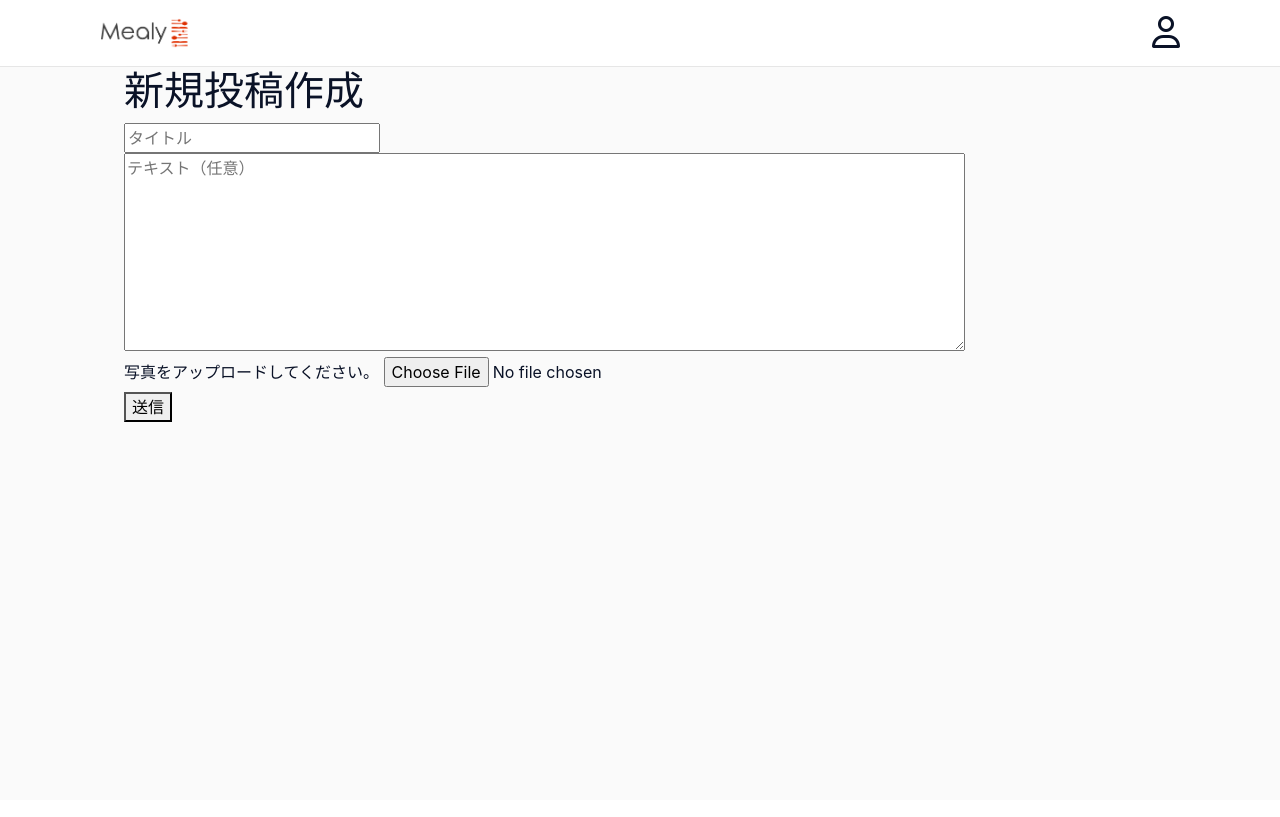
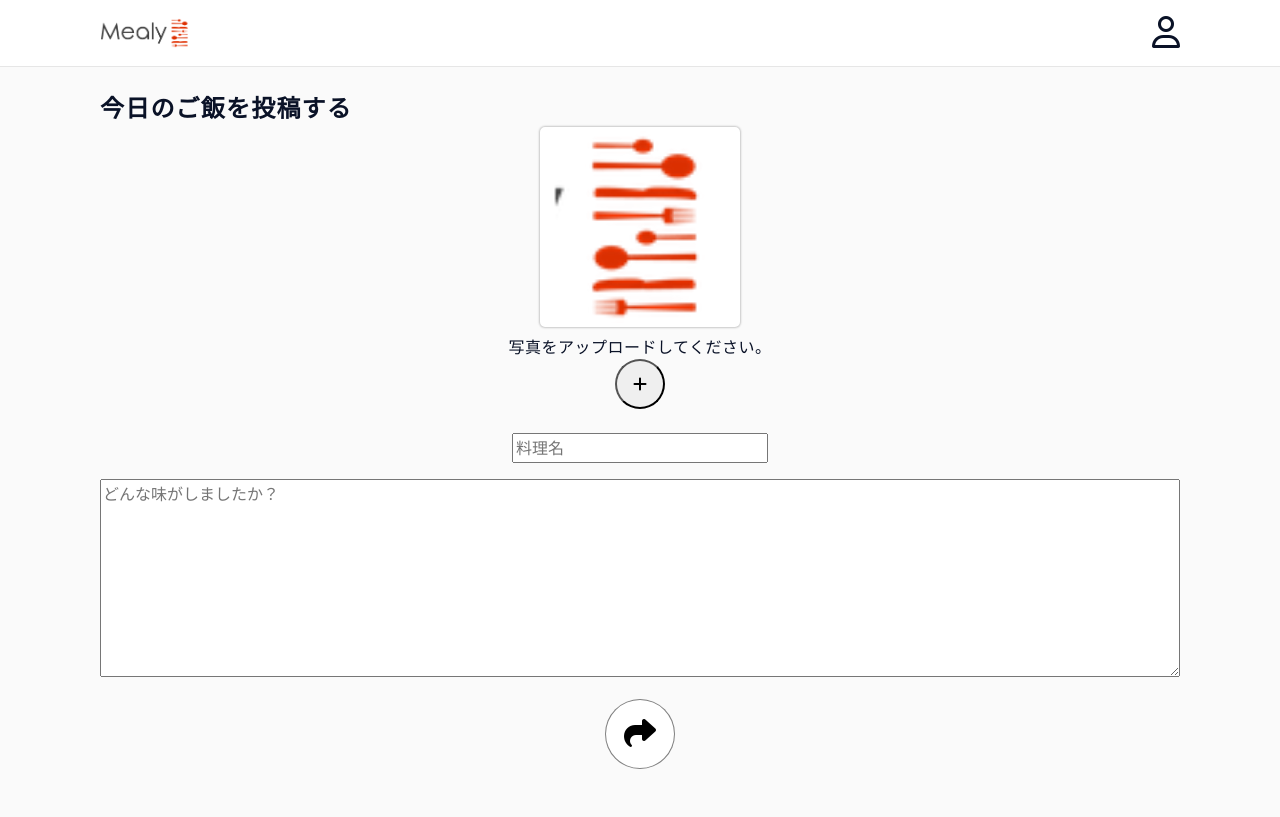
Before and after one commit to isomugi/mealy, a Django app: page /post/ in a window 1280 px wide. Before the commit the page ends 422 px from the top, so only its background shows below. Run offline with Django 3.2, Linux system fonts and the light colour scheme; the visitor is signed in with stand-in values (Sample User, id 1); some libraries are stand-ins or nearby versions.

Commit message:
投稿画面

```diff
--- a/project/static/project/css/style.css
+++ b/project/static/project/css/style.css
@@ -1,7 +1,12 @@
 /* font-family */
 body {
-	font-family: -apple-system,BlinkMacSystemFont,"Segoe UI",Roboto,Helvetica,Arial,sans-serif;
+	font-family: HiraginoSans, -apple-system,BlinkMacSystemFont,"Segoe UI",Roboto,Helvetica,Arial,sans-serif;
 	color: #0a1227;
+}
+@media(max-width: 980px) {
+	body {
+		font-size: 10px;
+	}
 }
 
 /* backgrounds */
@@ -19,6 +24,9 @@ body {
 .italic {
 	font-style: italic;
 }
+.bold {
+	font-weight: bold;
+}
 .normal-height {
 	line-height: 1;
 }
@@ -34,20 +42,45 @@ body {
 .lg-height {
 	line-height: 2;
 }
-.fa-0_9x {
-	font-size: 0.9em;
+.fa-0_7x {
+	font-size: 0.7em;
 }
 .fa-0_8x {
 	font-size: 0.8em;
 }
-.fa-0_7x {
-	font-size: 0.7em;
+.fa-0_9x {
+	font-size: 0.9em;
 }
+.fa-1_4x {
+	font-size: 1.4em;
+}
+.fa-1_5x {
+	font-size: 1.5em;
+}
+.sp-lg-space {
+	letter-spacing: 1.2px;
+}
+.sp-md-space {
+	letter-spacing: 0.8px;
+}
+.sp-sm-space {
+	letter-spacing: 0.5px;
+}
+.sp-xs-space {
+	letter-spacing: 0.2px;
+}
+@media(min-width: 981px) {
+	.pc-sm-space {
+
+	}
+}
+
+
 
 /* paddings */
 .center-padding {
-	padding-left: calc(50vw - 540px);
-	padding-right: calc(50vw - 540px);
+	padding-left: calc(50vw - 552px);
+	padding-right: calc(50vw - 552px);
 }
 @media(max-width: 1280px) {
 	.center-padding {
@@ -99,6 +132,9 @@ a, a:hover, a:focus {
 	color: #0a1227;
 	text-decoration: initial;
 }
+button {
+	cursor: pointer;
+}
 .pointer {
 	cursor: pointer;
 }
--- a/project/templates/project/base.html
+++ b/project/templates/project/base.html
@@ -3,7 +3,8 @@
 <html lang="en" dir="ltr">
 	<head>
 		<meta charset="utf-8">
-		<meta name="viewport" content="width=device-width, initial-scale=1, shrink-to-fit=no">
+		<meta name="viewport" content="width=device-width, initial-scale=1, minimum-scale=1, maximum-scale=1, viewport-fit=cover">
+		<meta name="mobile-web-app-capable" content="yes">
 		<link rel="stylesheet" href="{% static 'project/css/bootstrap.min.css' %}" type="text/css">
 		<link rel="stylesheet" type="text/css" href="{% static 'project/css/style.css' %}">
 		<link rel="stylesheet" type="text/css" href="{% static 'project/css/main.css' %}">
@@ -16,7 +17,7 @@
 		<header>
 			{% include 'project/navi.html' %}
 		</header>
-		<div class="mx-4 center-padding">
+		<div class="center-padding">
 			{% block contents %}{% endblock %}
 		</div>
 		<footer>
--- a/project/templates/project/create.html
+++ b/project/templates/project/create.html
@@ -1,27 +1,104 @@
 {% extends 'project/base.html' %}
+
+{% load static %}
+
+{% block styles %}
+<style media="screen">
+	.upload-btn {
+		height: 50px;
+		width: 50px;
+		border-radius: 50%;
+		outline: none !important;
+	}
+	#uploaded {
+		width: 200px;
+		height: 200px;
+		object-fit: cover;
+		border: solid #fff 4px;
+		box-shadow: 0 0 2px 1px rgba(0, 0, 0, .2);
+		background-color: #fff;
+		border-radius: 5px;
+	}
+	.name-input {
+
+	}
+	.text-input {
+		width: 100%;
+	}
+	.send-btn {
+		background-color: #fff;
+		border: solid 1px rgba(0, 0, 0, 0.5);
+		border-radius: 50%;
+		width: 70px;
+		height: 70px;
+	}
+</style>
+{% endblock styles %}
+
 {% block contents %}
+<div class="fa-1_5x sp-lg-space bold mt-4">
+	今日のご飯を投稿する
+</div>
 
-<h1>新規投稿作成</h1>
-
-{% if form and form.errors %}<div><strong>{{ form.errors }}</strong></div>{% endif %}
+{% if form and form.errors %}
+<div class="red">
+	{% for field, error in form.errors.items %}
+	<div class="">
+		<strong>{{ field }}</strong>
+		{{ error }}
+	</div>
+	{% endfor %}
+</div>
+{% endif %}
 
 <form action="{% url 'project:post' %}" method="post" enctype="multipart/form-data">
 	{% csrf_token %}
-	<div class="">
-		<input type="text" name="title" placeholder="タイトル">
+	<div class="text-center">
+		<img src="{% static 'project/images/Mealy_icon1.png' %}" alt="[Uploaded]" id="uploaded">
+		<div class="fa-1_2x sp-sm-space mt-2">
+			写真をアップロードしてください。
+		</div>
+		<div class="">
+			<button type="button" name="button" class="upload-btn" onclick="photo.click()">
+				<i class="fas fa-plus"></i>
+			</button>
+			<input type="file" name="photo" id="photo" onchange="setImg(event)" style="display: none;">
+		</div>
 	</div>
-	<div class="">
-		<textarea name="text" rows="8" cols="80" placeholder="テキスト（任意）"></textarea>
+	<div class="text-center">
+		<div class="mt-4">
+			<input type="text" name="title" placeholder="料理名" class="input-name">
+		</div>
+		<div class="mt-3">
+			<textarea name="text" rows="8" cols="80" placeholder="どんな味がしましたか？" class="text-input"></textarea>
+		</div>
 	</div>
-	<div class="">
-		<label for="photo">
-			写真をアップロードしてください。
-		</label>
-		<input type="file" name="photo" id="photo">
-	</div>
-	<div class="">
-		<button type="submit" name="button">送信</button>
+
+	<div class="text-center mt-3 pb-5">
+		<button type="submit" name="button" class="send-btn">
+			<i class="fas fa-share fa-2x"></i>
+		</button>
 	</div>
 </form>
+{% endblock contents %}
 
-{% endblock contents %}
+{% block scripts %}
+<script type="text/javascript">
+	const setImg = function(e) {
+		if (e.target.files[0].type.match("image.*")) {
+			var reader = new FileReader();
+			reader.onload = event => {
+				$('#uploaded').attr('src', event.target.result)
+				console.log("('#uploaded')")
+			};
+			reader.readAsDataURL(e.target.files[0]);
+
+
+		} else {
+			$(this).val("");
+			alert("使用できる拡張子はjpg, png, pdfのみです。");
+		}
+		console.log('Image set')
+	}
+</script>
+{% endblock scripts %}
--- a/requirements.txt
+++ b/requirements.txt
@@ -1,3 +1,4 @@
 mysqlclient
 Django>=2.1.1
 gunicorn
+django-storages[google]
```
Also changed, not shown: mysite/settings.py (+4 -6 lines).
